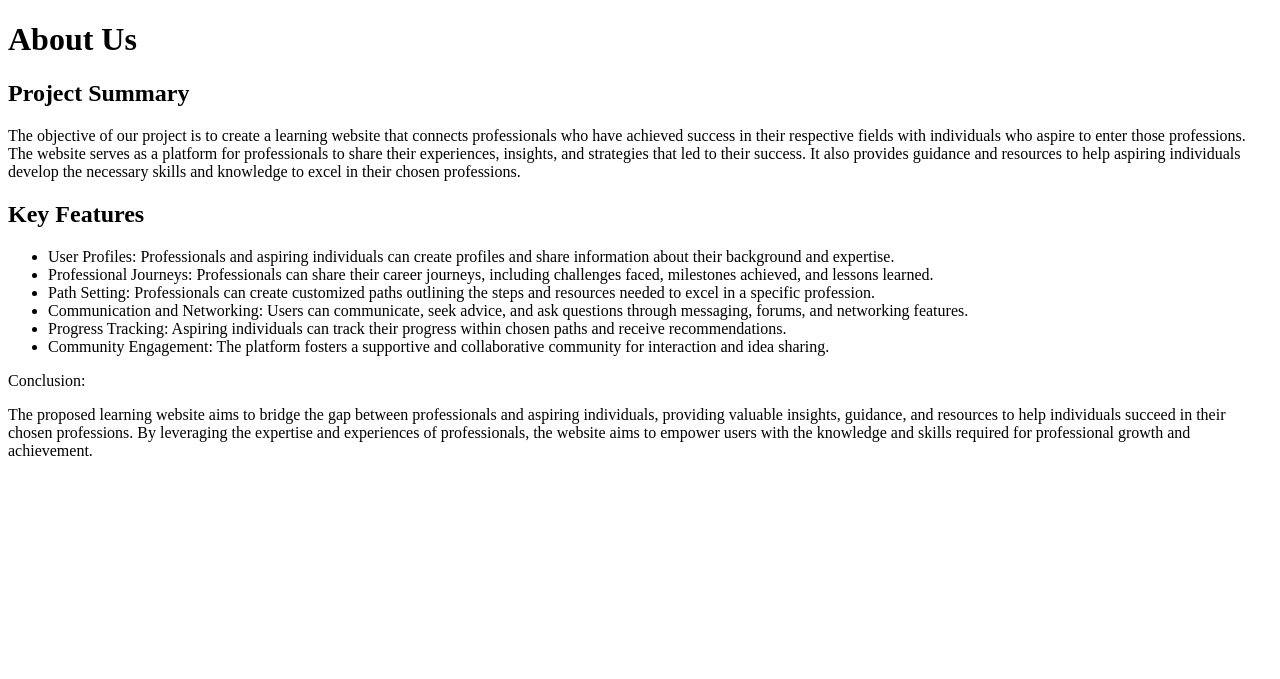
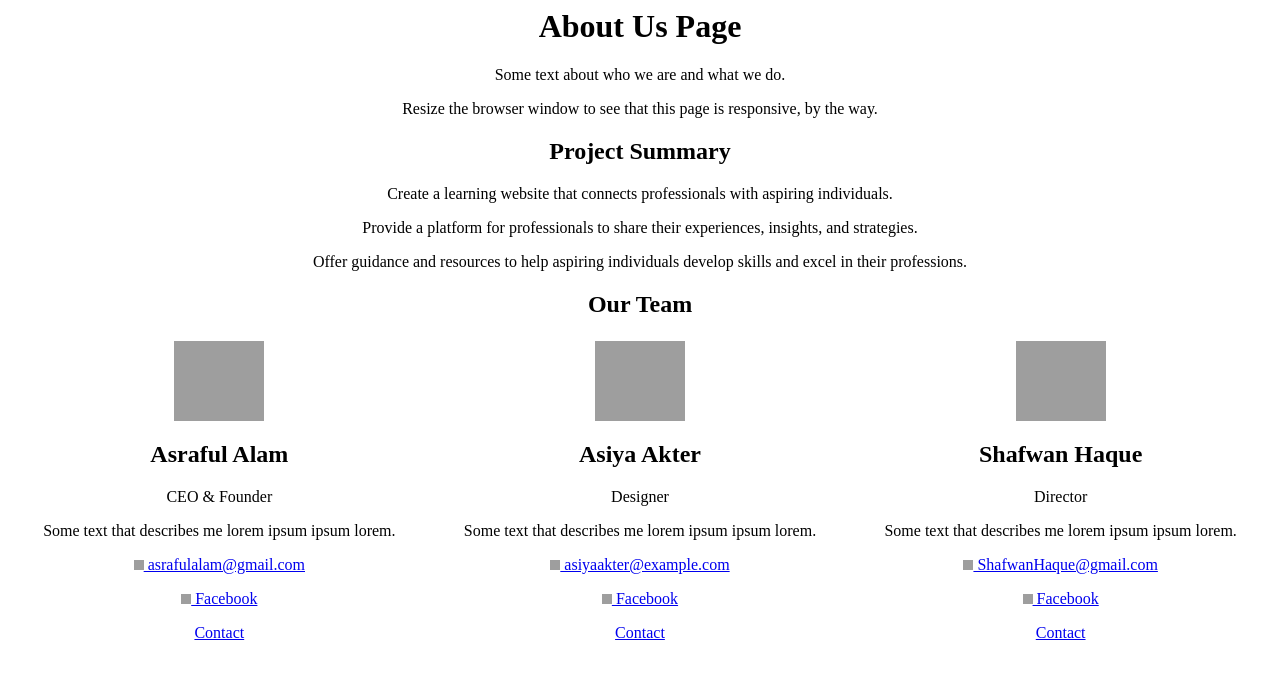
Before and after one commit to ratul701E/webtech_project, a PHP site: page /view/about.php in a window 1280 px wide. Shown: the top 679 px of the page. Run offline with PHP 8.4, Linux system fonts and the light colour scheme; grey boxes are pictures that could not be loaded.

Commit message:
support,about add

```diff
--- a/view/about.php
+++ b/view/about.php
@@ -1,25 +1,91 @@
-<!DOCTYPE html>
-<html>
-<head>
-  <title>About</title>
-</head>
-<body>
-  <h1>About Us</h1>
+<div class="about-section">
+  <h1 align="center">About Us Page</h1>
+  <p align="center">Some text about who we are and what we do.</p>
+  <p align="center">Resize the browser window to see that this page is responsive, by the way.</p>
 
-  <h2>Project Summary</h2>
-  <p>The objective of our project is to create a learning website that connects professionals who have achieved success in their respective fields with individuals who aspire to enter those professions. The website serves as a platform for professionals to share their experiences, insights, and strategies that led to their success. It also provides guidance and resources to help aspiring individuals develop the necessary skills and knowledge to excel in their chosen professions.</p>
+  <h2 align="center">Project Summary</h2>
+  <p align="center">Create a learning website that connects professionals with aspiring individuals.</p>
+  <p align="center">Provide a platform for professionals to share their experiences, insights, and strategies.</p>
+  <p align="center">Offer guidance and resources to help aspiring individuals develop skills and excel in their professions.</p>
+</div>
 
-  <h2>Key Features</h2>
-  <ul>
-    <li>User Profiles: Professionals and aspiring individuals can create profiles and share information about their background and expertise.</li>
-    <li>Professional Journeys: Professionals can share their career journeys, including challenges faced, milestones achieved, and lessons learned.</li>
-    <li>Path Setting: Professionals can create customized paths outlining the steps and resources needed to excel in a specific profession.</li>
-    <li>Communication and Networking: Users can communicate, seek advice, and ask questions through messaging, forums, and networking features.</li>
-    <li>Progress Tracking: Aspiring individuals can track their progress within chosen paths and receive recommendations.</li>
-    <li>Community Engagement: The platform fosters a supportive and collaborative community for interaction and idea sharing.</li>
-  </ul>
-
-  <p>Conclusion:</p>
-  <p>The proposed learning website aims to bridge the gap between professionals and aspiring individuals, providing valuable insights, guidance, and resources to help individuals succeed in their chosen professions. By leveraging the expertise and experiences of professionals, the website aims to empower users with the knowledge and skills required for professional growth and achievement.</p>
-</body>
-</html>
+<h2 style="text-align:center">Our Team</h2>
+<table style="width:100%;">
+  <tr>
+    <td align="center">
+      <div class="card">
+        <img src="1.jpg" width="90" height="80">
+        <div class="container">
+          <h2>Asraful Alam</h2>
+          <p class="title">CEO & Founder</p>
+          <p>Some text that describes me lorem ipsum ipsum lorem.</p>
+          <p>
+            <a href="mailto:asrafulalam@gmail.com">
+              <img src="email.png" alt="Email Icon" width="10" height="10">
+              asrafulalam@gmail.com
+            </a>
+          </p>
+          <p>
+            <a href="https://www.facebook.com/ratulratul88">
+              <img src="fb.svg.png" alt="Facebook Icon" width="10" height="10">
+              Facebook
+            </a>
+          </p>
+          <p>
+            <a href="support.php" class="button">Contact</a>
+          </p>
+        </div>
+      </div>
+    </td>
+    <td align="center">
+      <div class="card">
+        <img src="2.jpg" width="90" height="80">
+        <div class="container">
+          <h2>Asiya Akter</h2>
+          <p class="title">Designer</p>
+          <p>Some text that describes me lorem ipsum ipsum lorem.</p>
+          <p>
+            <a href="mailto:asiyaakter@example.com">
+              <img src="email.png" alt="Email Icon" width="10" height="10">
+              asiyaakter@example.com
+            </a>
+          </p>
+          <p>
+            <a href="https://www.facebook.com/asiya.akter.9674">
+              <img src="fb.svg.png" alt="Facebook Icon" width="10" height="10">
+              Facebook
+            </a>
+          </p>
+          <p>
+            <a href="support.php" class="button">Contact</a>
+          </p>
+        </div>
+      </div>
+    </td>
+    <td align="center">
+      <div class="card">
+        <img src="3.jpg" width="90" height="80">
+        <div class="container">
+          <h2>Shafwan Haque</h2>
+          <p class="title">Director</p>
+          <p>Some text that describes me lorem ipsum ipsum lorem.</p>
+          <p>
+            <a href="mailto:ShafwanHaque@gmail.com">
+              <img src="email.png" alt="Email Icon" width="10" height="10">
+              ShafwanHaque@gmail.com
+            </a>
+          </p>
+          <p>
+            <a href="https://www.facebook.com/Shafwan.haq">
+              <img src="fb.svg.png" alt="Facebook Icon" width="10" height="10">
+              Facebook
+            </a>
+          </p>
+          <p>
+            <a href="support.php" class="button">Contact</a>
+          </p>
+        </div>
+      </div>
+    </td>
+  </tr>
+</table>
```
Also changed, not shown: controller/supportprocess.php (added, +21 -0 lines), view/support.php (added, +25 -0 lines).
